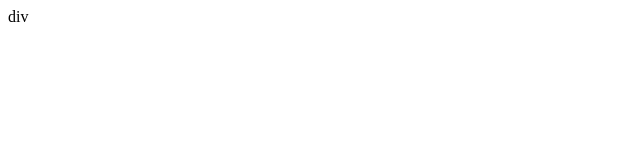
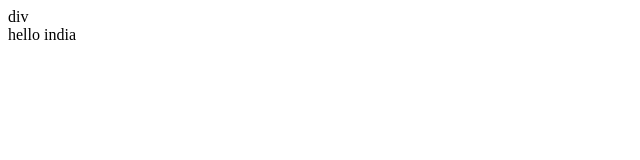
Before and after one commit to aravind1920/youtube, a plain HTML site: page index.html in a window 1280 px wide. Shown: the full height of the page, 0-640 px from the left. Drawn offline with Linux system fonts and the light colour scheme.

Commit message:
new line added

```diff
--- a/index.html
+++ b/index.html
@@ -1 +1,2 @@
 div<newfile><div>
+  hello india
```
